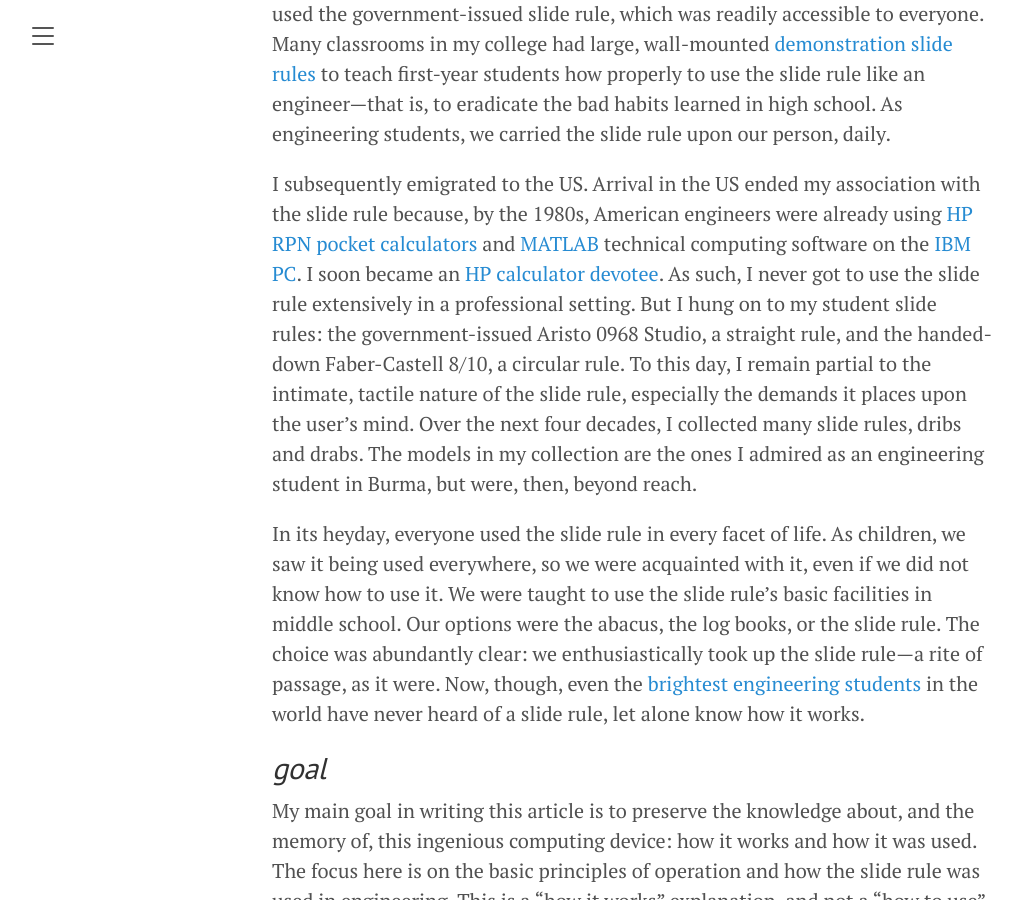
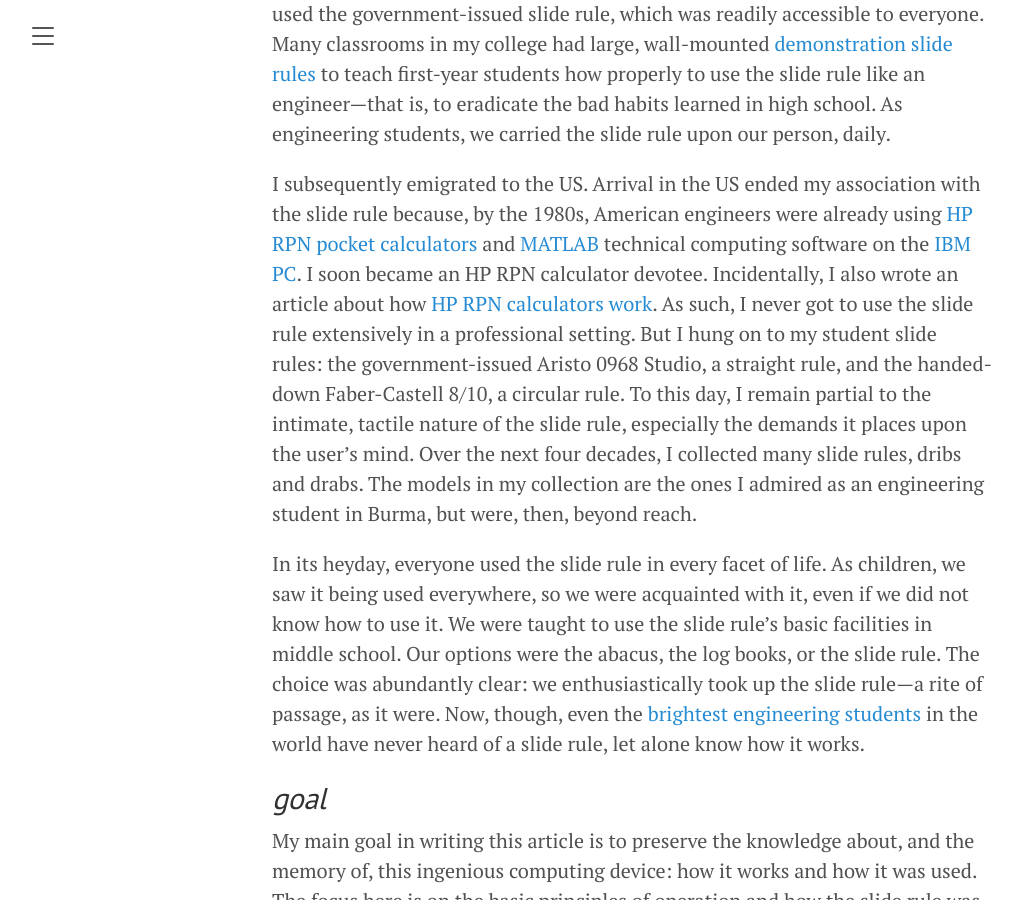
Before and after one commit to amenzwa/amenzwa.github.io, a Jekyll site: the page built from stem/ComputingHistory/HowSlideRulesWork.md, in a window 1280 px wide and 900 px high, scrolled down 3308 px. Shown: the whole window, without its empty margins (8-1024 px from the left). Built offline with Jekyll 4.4.1, drawn with Linux system fonts in a browser that asks for light colours; our own code applies the rules of GitHub Pages for plain Markdown files; formulas are drawn with MathJax 3.

Commit message:
add link to HP RPN calculators article

```diff
--- a/stem/ComputingHistory/HowSlideRulesWork.md
+++ b/stem/ComputingHistory/HowSlideRulesWork.md
@@ -35,7 +35,7 @@ But then, in 1972, HP released its first pocket scientific calculator, the inimi
 
 It was around this time that I arrived at the university—in [Burma](https://en.wikipedia.org/wiki/Myanmar). In those days, electronic pocket calculators were beyond the reach of most Burmese college students. To ensure fairness, [my engineering college](https://en.wikipedia.org/wiki/Yangon_Technological_University) insisted that all students used the government-issued slide rule, which was readily accessible to everyone. Many classrooms in my college had large, wall-mounted [demonstration slide rules](https://sliderulemuseum.com/DemoSR.htm) to teach first-year students how properly to use the slide rule like an engineer—that is, to eradicate the bad habits learned in high school. As engineering students, we carried the slide rule upon our person, daily.
 
-I subsequently emigrated to the US. Arrival in the US ended my association with the slide rule because, by the 1980s, American engineers were already using [HP RPN pocket calculators](https://www.hpmuseum.org) and [MATLAB](https://www.mathworks.com/products/matlab.html) technical computing software on the [IBM PC](https://en.wikipedia.org/wiki/IBM_Personal_Computer). I soon became an [HP calculator devotee](./HowRPNCalculatorsWork.md). As such, I never got to use the slide rule extensively in a professional setting. But I hung on to my student slide rules: the government-issued Aristo 0968 Studio, a straight rule, and the handed-down Faber-Castell 8/10, a circular rule. To this day, I remain partial to the intimate, tactile nature of the slide rule, especially the demands it places upon the user's mind. Over the next four decades, I collected many slide rules, dribs and drabs. The models in my collection are the ones I admired as an engineering student in Burma, but were, then, beyond reach.
+I subsequently emigrated to the US. Arrival in the US ended my association with the slide rule because, by the 1980s, American engineers were already using [HP RPN pocket calculators](https://www.hpmuseum.org) and [MATLAB](https://www.mathworks.com/products/matlab.html) technical computing software on the [IBM PC](https://en.wikipedia.org/wiki/IBM_Personal_Computer). I soon became an HP RPN calculator devotee. Incidentally, I also wrote an article about how [HP RPN calculators work](./HowRPNCalculatorsWork.md). As such, I never got to use the slide rule extensively in a professional setting. But I hung on to my student slide rules: the government-issued Aristo 0968 Studio, a straight rule, and the handed-down Faber-Castell 8/10, a circular rule. To this day, I remain partial to the intimate, tactile nature of the slide rule, especially the demands it places upon the user's mind. Over the next four decades, I collected many slide rules, dribs and drabs. The models in my collection are the ones I admired as an engineering student in Burma, but were, then, beyond reach.
 
 In its heyday, everyone used the slide rule in every facet of life. As children, we saw it being used everywhere, so we were acquainted with it, even if we did not know how to use it. We were taught to use the slide rule's basic facilities in middle school. Our options were the abacus, the log books, or the slide rule. The choice was abundantly clear: we enthusiastically took up the slide rule—a rite of passage, as it were. Now, though, even the [brightest engineering students](https://youtu.be/CblhxhnSymg) in the world have never heard of a slide rule, let alone know how it works.
 
```
